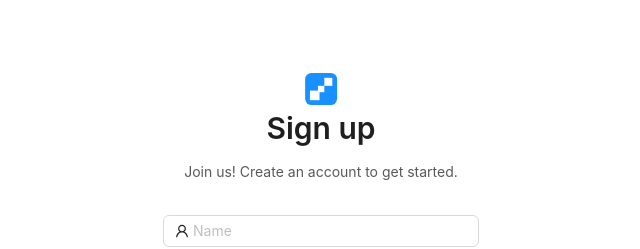
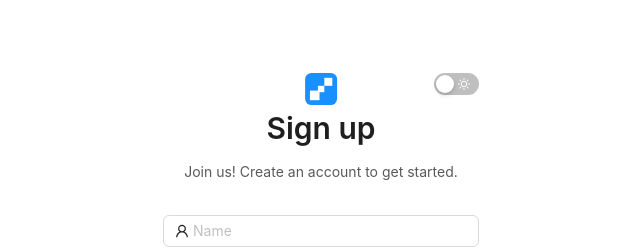
Before and after one commit to goutam-dev/Task-manager, a React (Vite) app in the folder frontend/: page /signup in a window 1280 px wide. Shown: the top 249 px of the page, without its empty margins (319-959 px from the left). Built offline with nearby package versions, Linux system fonts and the light colour scheme.

Commit message:
Add Dark Mode in Login,Signup page

```diff
--- a/frontend/src/auth/Login.jsx
+++ b/frontend/src/auth/Login.jsx
@@ -1,12 +1,27 @@
-import { Alert, Button, Form, Grid, Input, theme, Typography } from "antd";
+import {
+  Alert,
+  Button,
+  Form,
+  Grid,
+  Input,
+  theme,
+  Typography,
+  Switch,
+} from "antd";
 
-import { LockOutlined, MailOutlined } from "@ant-design/icons";
+import {
+  LockOutlined,
+  MailOutlined,
+  MoonOutlined,
+  SunOutlined,
+} from "@ant-design/icons";
 import { sharedStyles } from "./sharedStyles";
 import { useContext, useState } from "react";
 import axiosInstance from "../utils/axiosConfig";
 import { API_PATHS } from "../utils/apiPaths";
 import { useNavigate } from "react-router-dom";
 import { UserContext } from "../context/UserContext";
+import { ThemeContext } from "../context/ThemeContext";
 
 const { useToken } = theme;
 const { useBreakpoint } = Grid;
@@ -19,6 +34,7 @@ export default function Login() {
   const navigate = useNavigate();
 
   const { updateUser } = useContext(UserContext);
+  const { isDarkMode, toggleTheme } = useContext(ThemeContext);
 
   const onFinish = async (values) => {
     console.log("Received values of form: ", values);
@@ -59,6 +75,14 @@ export default function Login() {
     <section style={styles.section}>
       <div style={styles.container}>
         <div style={styles.header}>
+          <div style={{ position: 'absolute', top: 0, right: 0 }}>
+            <Switch
+              checked={isDarkMode}
+              onChange={toggleTheme}
+              checkedChildren={<MoonOutlined />}
+              unCheckedChildren={<SunOutlined />}
+            />
+          </div>
           <svg
             width="25"
             height="24"
--- a/frontend/src/auth/Signup.jsx
+++ b/frontend/src/auth/Signup.jsx
@@ -10,6 +10,7 @@ import {
   Upload,
   message,
   Alert,
+  Switch,
 } from "antd";
 
 import {
@@ -18,12 +19,15 @@ import {
   UserOutlined,
   KeyOutlined,
   UploadOutlined,
+  MoonOutlined,
+  SunOutlined,
 } from "@ant-design/icons";
 import { sharedStyles } from "./sharedStyles";
 import axiosInstance from "../utils/axiosConfig";
 import { API_PATHS } from "../utils/apiPaths";
 import { UserContext } from "../context/UserContext";
 import { useNavigate } from "react-router-dom";
+import { ThemeContext } from "../context/ThemeContext";
 
 const { useToken } = theme;
 const { useBreakpoint } = Grid;
@@ -34,6 +38,8 @@ export default function SignUp() {
   const screens = useBreakpoint();
   const [error, setError] = useState("");
   const { updateUser } = useContext(UserContext);
+  const { isDarkMode, toggleTheme } = useContext(ThemeContext);
+
   const navigate = useNavigate();
 
   const onFinish = async (values) => {
@@ -104,6 +110,14 @@ export default function SignUp() {
     <section style={styles.section}>
       <div style={styles.container}>
         <div style={styles.header}>
+          <div style={{ position: "absolute", top: 0, right: 0 }}>
+            <Switch
+              checked={isDarkMode}
+              onChange={toggleTheme}
+              checkedChildren={<MoonOutlined />}
+              unCheckedChildren={<SunOutlined />}
+            />
+          </div>
           <svg
             width="33"
             height="32"
--- a/frontend/src/auth/sharedStyles.js
+++ b/frontend/src/auth/sharedStyles.js
@@ -14,6 +14,7 @@ export const sharedStyles = (token, screens) => ({
   header: {
     marginBottom: token.marginXL,
     textAlign: "center",
+    position: "relative",
   },
   section: {
     backgroundColor: token.colorBgContainer,
```
